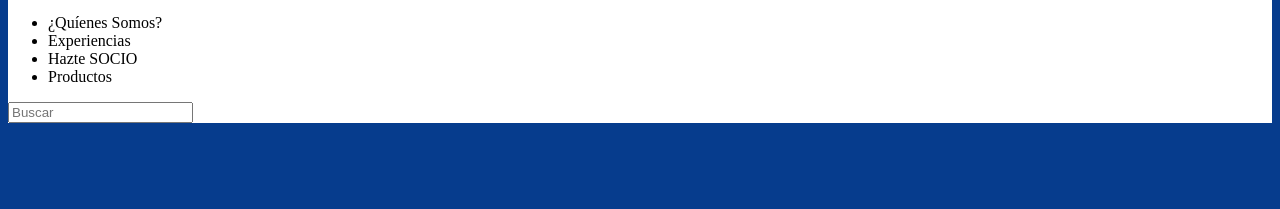
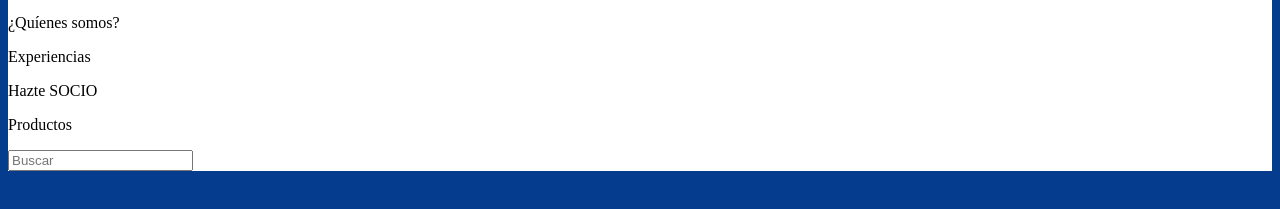
Before and after one commit to danigallard0/Proyecto_Daniel_Gallardo, a plain HTML site: page index.html in a window 1280 px wide. Shown: the part 187-396 px from the top of the page. Drawn offline with Linux system fonts and the light colour scheme.

Commit message:
Update index.html

```diff
--- a/index.html
+++ b/index.html
@@ -29,12 +29,10 @@
         </a>
       </div>
       <nav id="menu">
-        <ul>
-          <li>¿Quíenes Somos?</li>
-          <li>Experiencias</li>
-          <li>Hazte SOCIO</li>
-          <li>Productos</li>
-        </ul>
+        <p>¿Quíenes somos?</p>
+        <p>Experiencias</p>
+        <p>Hazte SOCIO</p>
+        <p>Productos</p>
       </nav>
       <input type="search" placeholder="Buscar" />
     </header>
```
